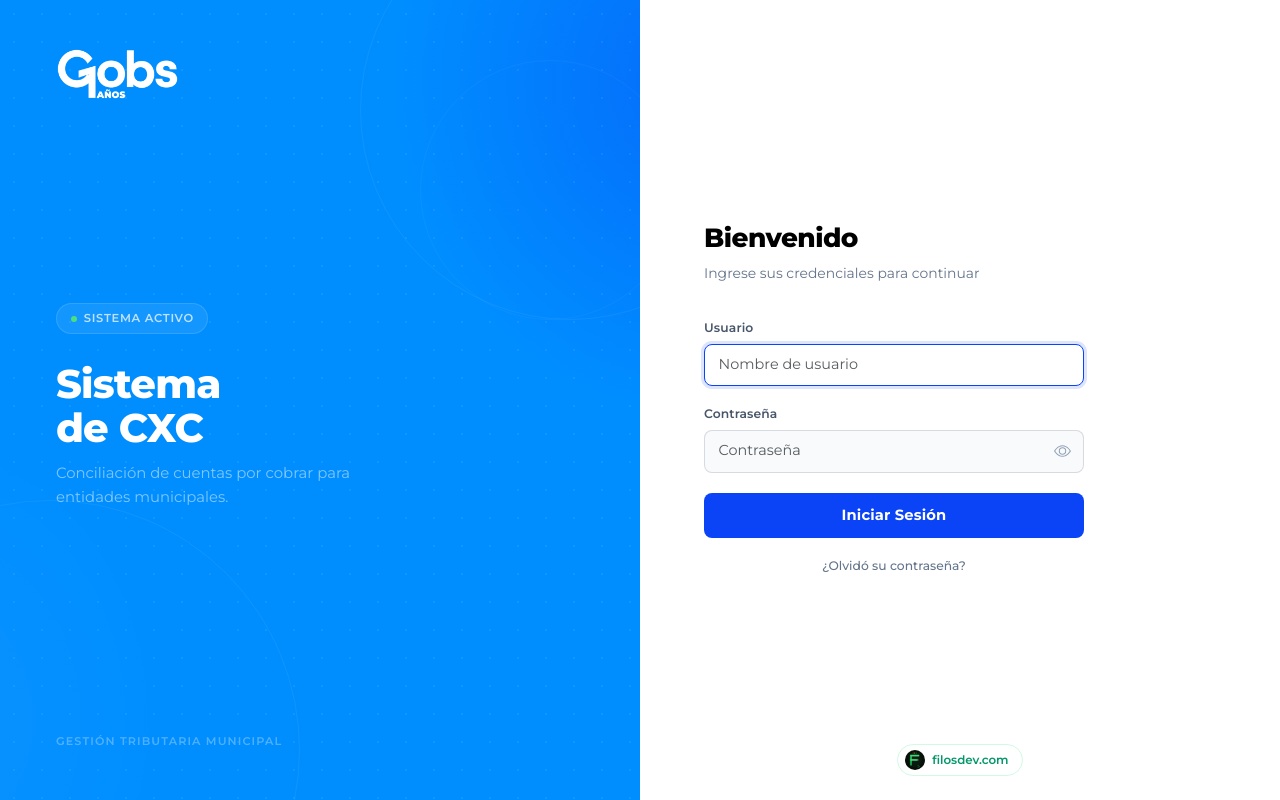
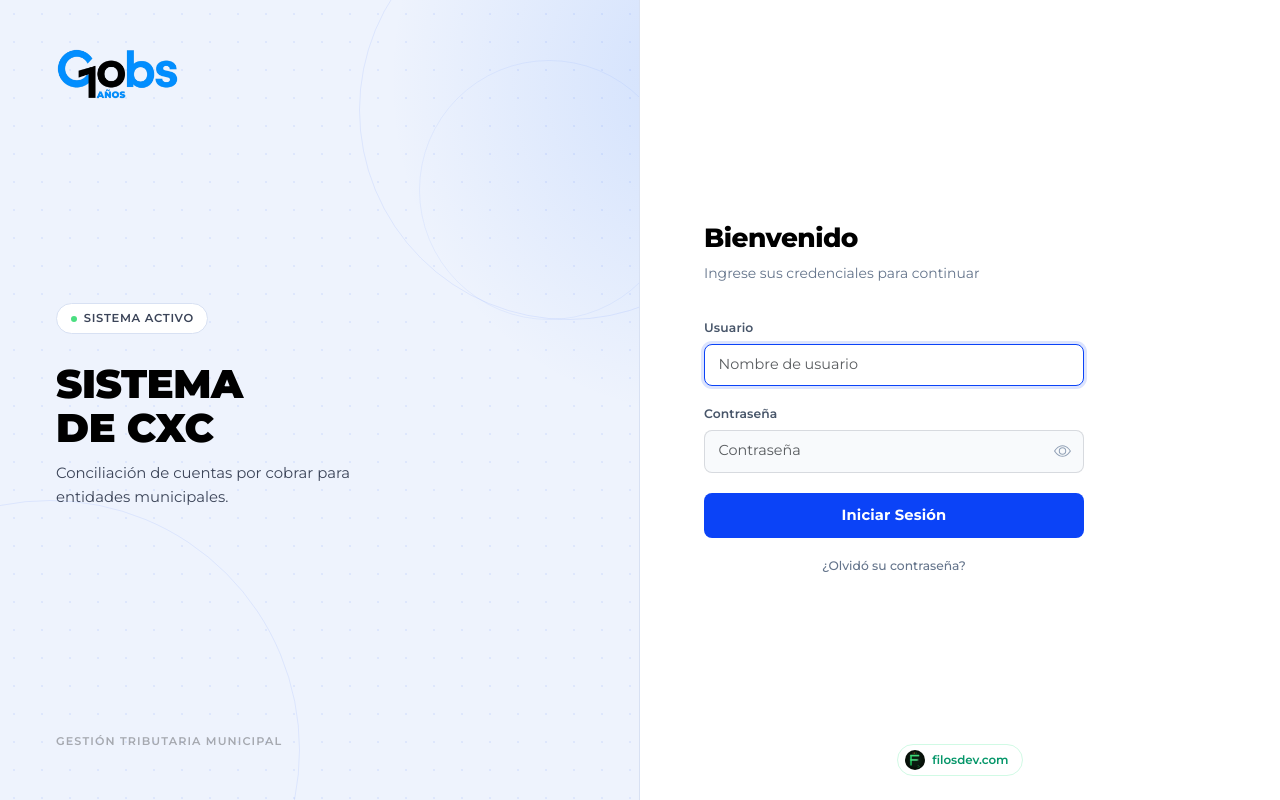
Before and after one commit to Brianfilos/conciliaciones, a Django app: page /login/ in a window 1280 px wide. Run offline with Django 5.2, Linux system fonts and the light colour scheme.

Commit message:
Conciliaciones en blanco GOBS, como la app de Cierre Fiscal
Encabezado, portadas de municipio y login con base blanca y negro puro;
el azul GOBS queda solo como acento y los colores del municipio en la franja.

Co-Authored-By: Claude Opus 5.5 <noreply@anthropic.com>

```diff
--- a/static/css/mobile.css
+++ b/static/css/mobile.css
@@ -7,14 +7,14 @@
     position: fixed; left: 0; right: 0; bottom: 0; z-index: 1040;
     margin: 0; border-radius: 0; gap: 4px; justify-content: space-around;
     padding: 6px 8px calc(6px + env(safe-area-inset-bottom));
-    background: var(--gobs-brand);
-    border-top: 1px solid rgba(255,255,255,.16);
+    background: var(--surface-card);
+    border-top: 1px solid var(--border-default);
     box-shadow: 0 -6px 18px rgba(0,0,0,.2);
   }
   .header-nav-tab {
     flex: 1; display: flex; flex-direction: column; align-items: center; gap: 2px;
     padding: 6px 4px; border-radius: 10px; font-size: .68rem; text-align: center;
-    color: rgba(255,255,255,.72);
+    color: var(--text-secondary);
   }
   .header-nav-tab i { font-size: 1.2rem !important; margin: 0 !important; }
   body:has(.header-nav-tabs) { padding-bottom: calc(72px + env(safe-area-inset-bottom)); }
--- a/templates/login.html
+++ b/templates/login.html
@@ -22,7 +22,8 @@
 
     /* Left brand panel */
     .login-brand {
-      background: #008EFF;
+      background: #eef3fd;
+      border-right: 1px solid #d8e1f3;
       display: flex;
       flex-direction: column;
       justify-content: space-between;
@@ -34,36 +35,36 @@
       content: "";
       position: absolute; inset: 0;
       background:
-        radial-gradient(ellipse 70% 60% at 110% 10%, rgba(11,67,247,0.45) 0%, transparent 70%),
+        radial-gradient(ellipse 70% 60% at 110% 10%, rgba(80,141,251,0.18) 0%, transparent 70%),
         radial-gradient(ellipse 50% 50% at -10% 90%, rgba(255,255,255,0.04) 0%, transparent 70%);
       pointer-events: none;
     }
     .brand-dot-grid {
       position: absolute; inset: 0;
-      background-image: radial-gradient(rgba(255,255,255,0.065) 1px, transparent 1px);
+      background-image: radial-gradient(rgba(11,67,247,0.07) 1px, transparent 1px);
       background-size: 28px 28px;
       pointer-events: none;
     }
     .brand-ring {
       position: absolute;
       border-radius: 50%;
-      border: 1px solid rgba(255,255,255,0.06);
+      border: 1px solid rgba(11,67,247,0.08);
       pointer-events: none;
     }
     .brand-ring-1 { width: 420px; height: 420px; right: -140px; top: -100px; }
-    .brand-ring-2 { width: 260px; height: 260px; right: -40px; top: 60px; border-color: rgba(255,255,255,0.04); }
+    .brand-ring-2 { width: 260px; height: 260px; right: -40px; top: 60px; border-color: rgba(11,67,247,0.06); }
     .brand-ring-3 { width: 500px; height: 500px; left: -200px; bottom: -200px; }
     .brand-content { position: relative; z-index: 1; }
 
     .brand-logo      { max-height: 52px; max-width: 180px; object-fit: contain; }
-    .brand-logo-text { font-size: 1.1rem; font-weight: 800; letter-spacing: 0.12em; text-transform: uppercase; color: rgba(255,255,255,0.9); }
+    .brand-logo-text { font-size: 1.1rem; font-weight: 800; letter-spacing: 0.12em; text-transform: uppercase; color: #000; }
 
     .brand-badge {
       display: inline-flex; align-items: center; gap: 0.45rem;
-      background: rgba(255,255,255,0.08); border: 1px solid rgba(255,255,255,0.12);
+      background: #fff; border: 1px solid #d8e1f3;
       border-radius: 99px; padding: 0.32rem 0.85rem;
       font-size: 0.72rem; font-weight: 600; letter-spacing: 0.06em;
-      text-transform: uppercase; color: rgba(255,255,255,0.72);
+      text-transform: uppercase; color: #3b4458;
       margin-bottom: 1.75rem;
     }
     .brand-badge-dot {
@@ -76,10 +77,10 @@
     }
     .brand-headline {
       font-size: 2.5rem; font-weight: 800; line-height: 1.1;
-      letter-spacing: -0.02em; color: #fff; margin: 0;
+      letter-spacing: -0.01em; color: #000; margin: 0; font-weight: 900; text-transform: uppercase;
     }
     .brand-sub {
-      font-size: 0.93rem; font-weight: 400; color: rgba(255,255,255,0.5);
+      font-size: 0.93rem; font-weight: 400; color: #3b4458;
       margin-top: 0.75rem; max-width: 30ch; line-height: 1.6;
     }
 
@@ -165,7 +166,7 @@
     <div class="brand-ring brand-ring-3"></div>
 
     <div class="brand-content">
-      <img src="{% static 'img/marca/logo-gobs-blanco.png' %}" alt="GOBS" class="brand-logo">
+      <img src="{% static 'img/marca/logo-gobs.png' %}" alt="GOBS" class="brand-logo">
     </div>
 
     <div class="brand-content">
@@ -178,7 +179,7 @@
     </div>
 
     <div class="brand-content" style="opacity:.3;">
-      <span style="font-size:.7rem;font-weight:600;letter-spacing:.1em;text-transform:uppercase;color:#fff;">
+      <span style="font-size:.7rem;font-weight:600;letter-spacing:.1em;text-transform:uppercase;color:#000;">
         Gestión tributaria municipal
       </span>
     </div>
```
Also changed, not shown: static/css/main.css (+57 -0 lines).
